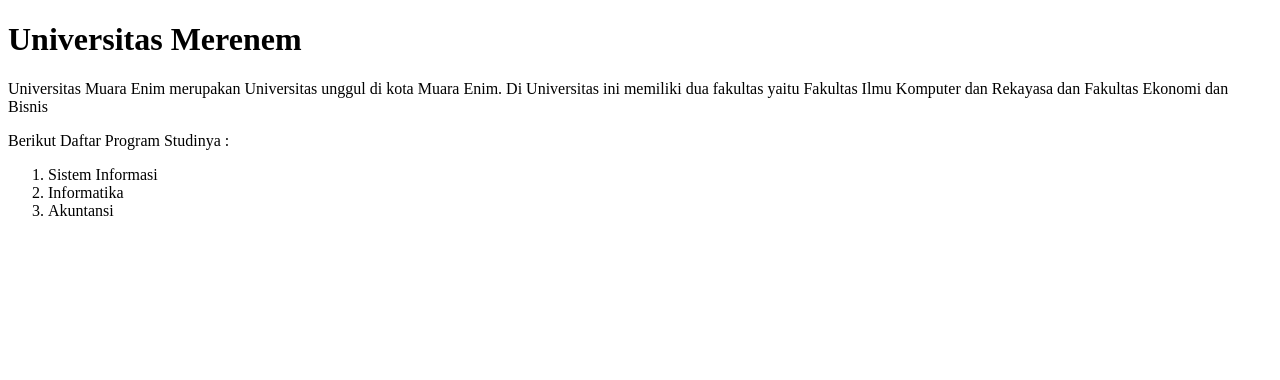
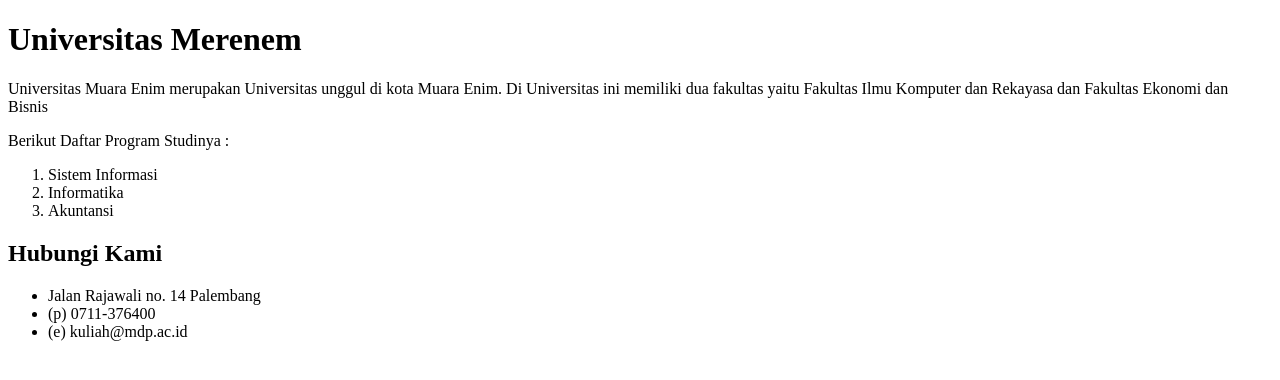
Before and after one commit to Fredysuwanto/merenem, a plain HTML site: page index.html in a window 1280 px wide. Drawn offline with Linux system fonts and the light colour scheme.

Commit message:
Tambah Hubungi Kami

```diff
--- a/index.html
+++ b/index.html
@@ -18,5 +18,11 @@
             <li>Akuntansi</li>
         </ol>
     </p>
+    <h2>Hubungi Kami</h2>
+    <ul>
+        <li>Jalan Rajawali no. 14 Palembang</li>
+        <li>(p) 0711-376400</li>
+        <li>(e) kuliah@mdp.ac.id</li>
+    </ul>
 </body>
 </html>
```
